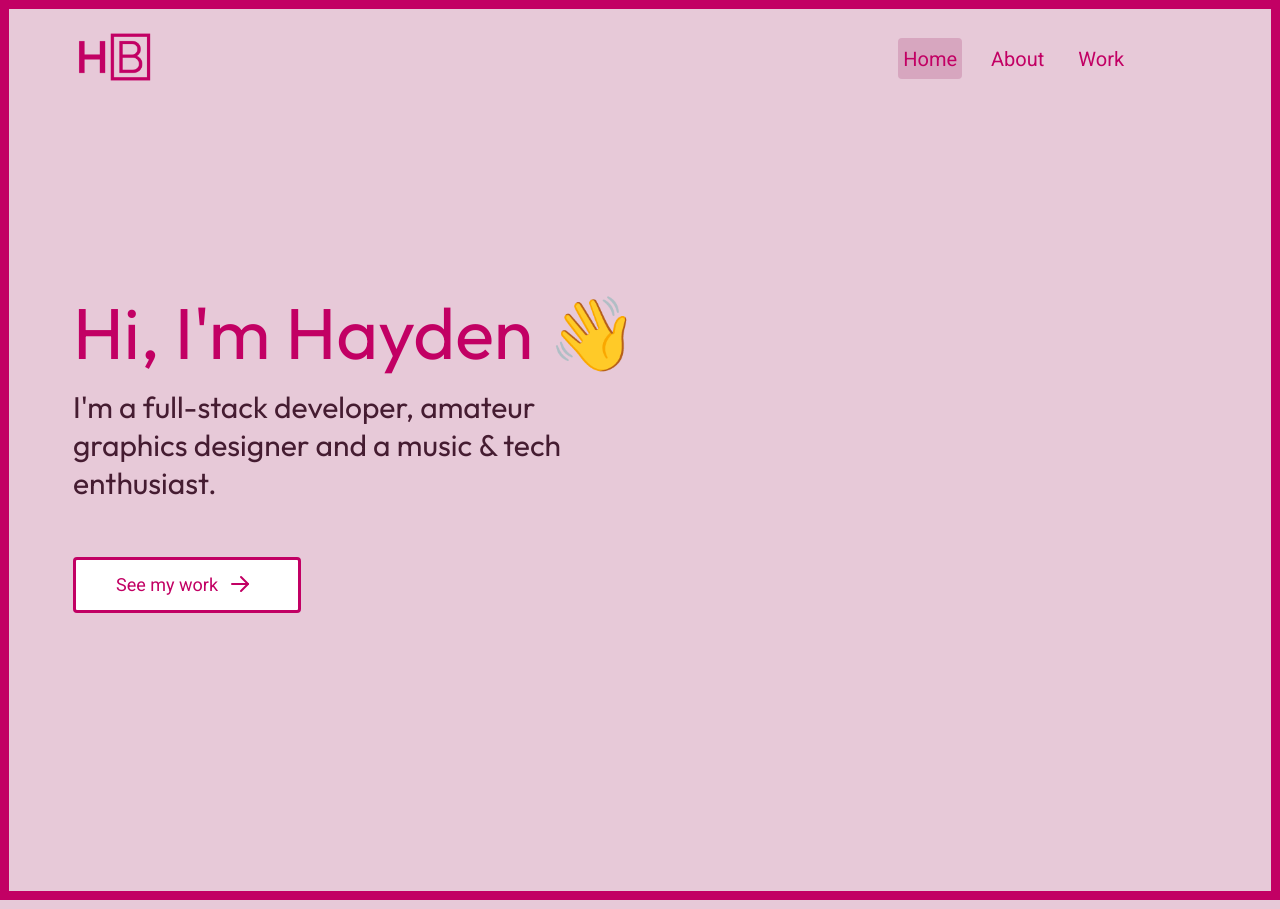
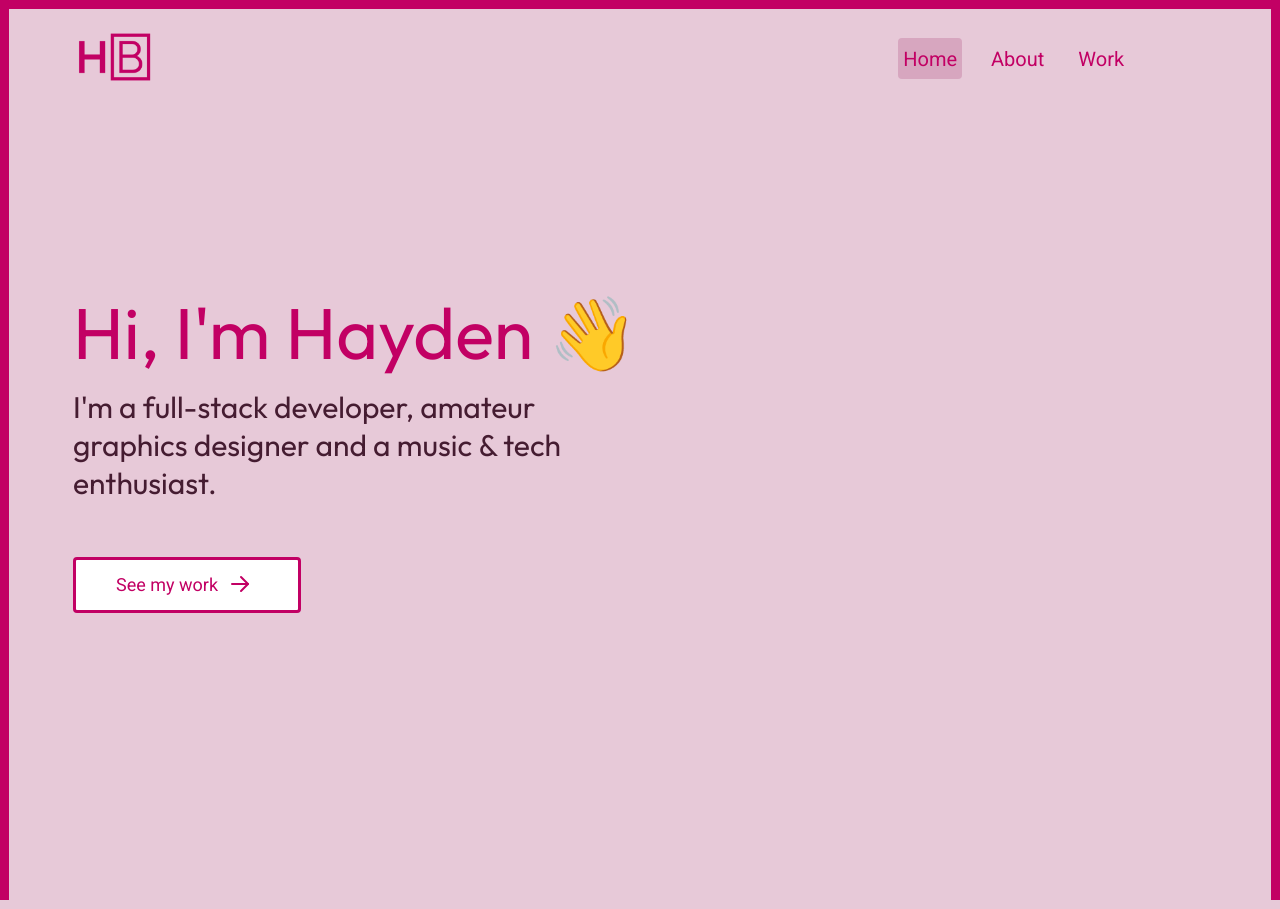
Before and after one commit to htbrown/htbrown.com, a Jekyll site: the page built from index.html, in a window 1280 px wide. Built offline with Jekyll 4.4.1, drawn with Linux system fonts in a browser that asks for light colours.

Commit message:
colour fixes yet again

```diff
--- a/assets/css/main.scss
+++ b/assets/css/main.scss
@@ -23,12 +23,12 @@
 html {
     margin: 0;
     background-color: $light;
+    border: 1vh solid $primary;
 }
 
 body {
     background-color: $light;
     overflow-x: hidden;
-    border: 1vh solid $primary;
     display: flex;
     flex-direction: column;
 }
```
